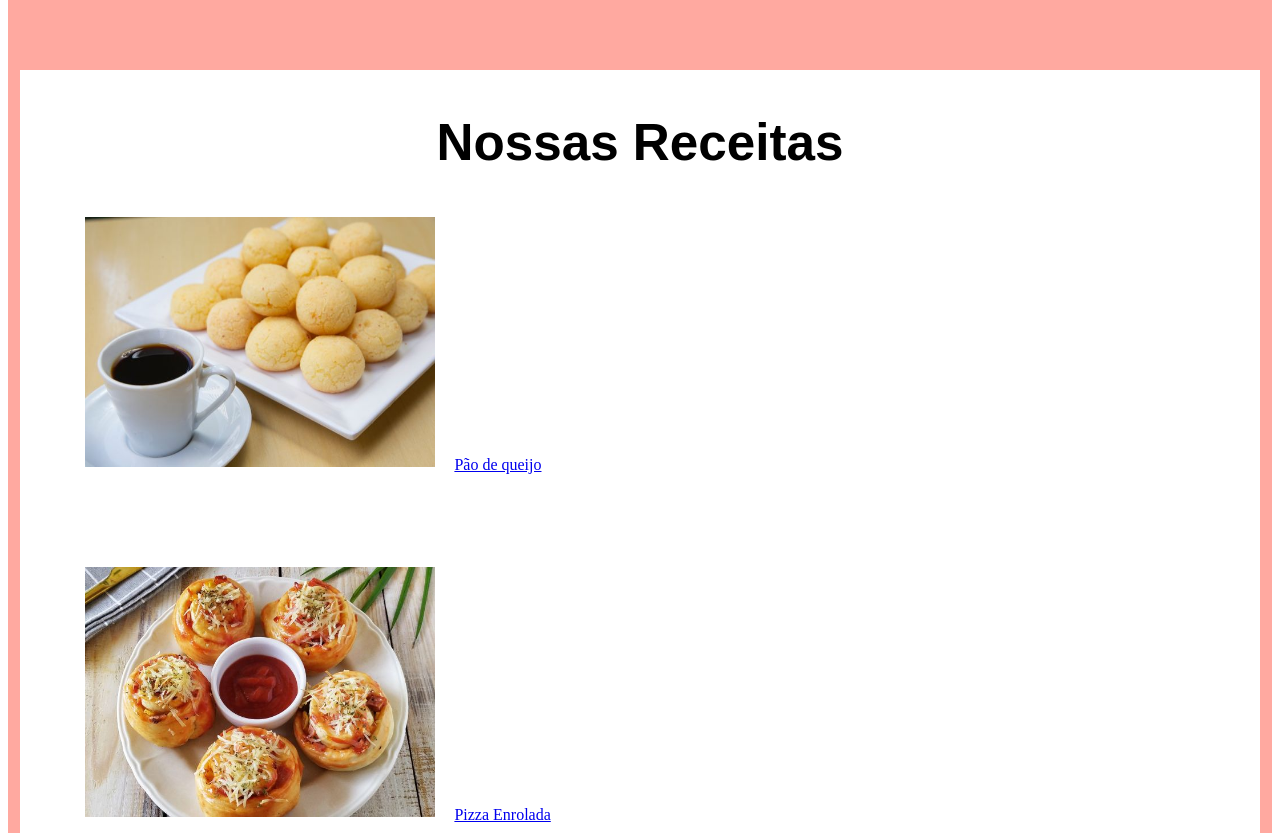
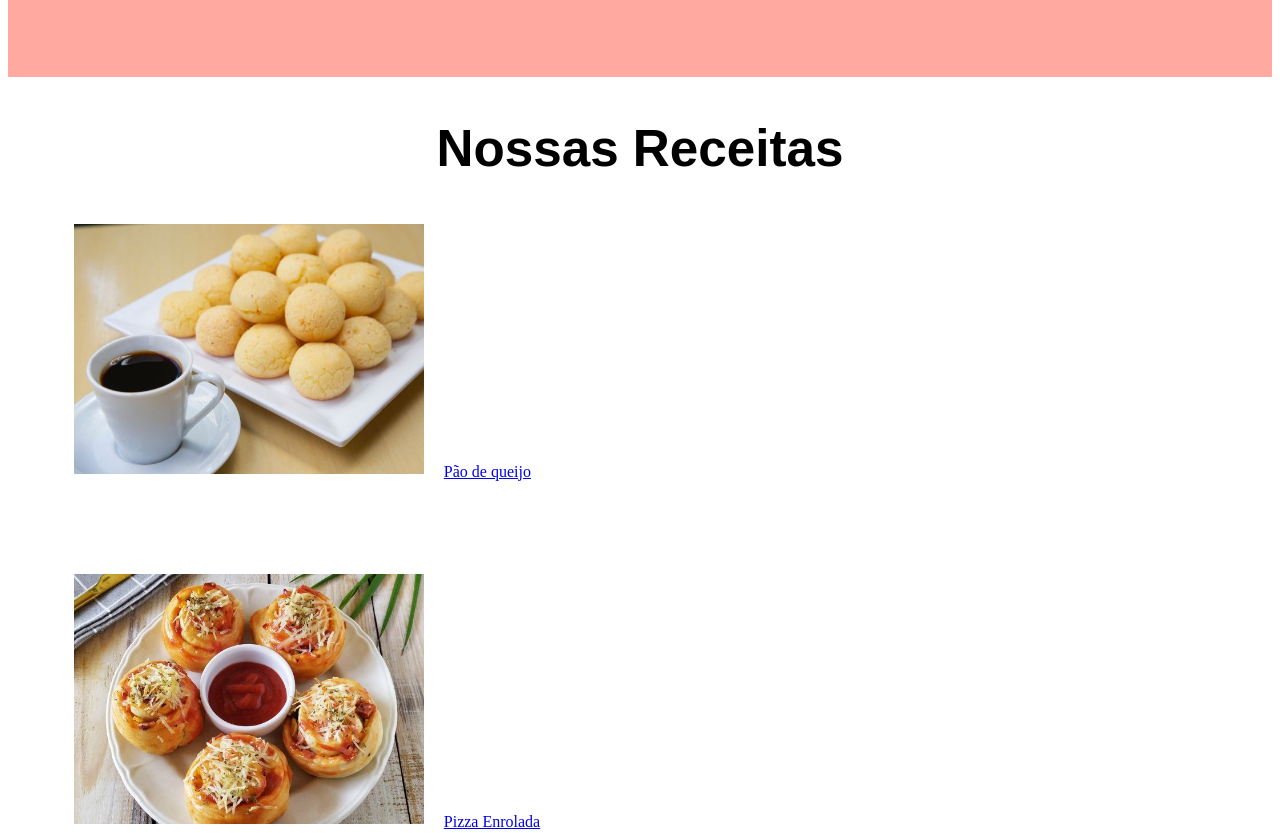
Before and after one commit to Livia-Lemes/Receitas-site-final, a plain HTML site: page index.html in a window 1280 px wide. Shown: the part 1040-1873 px from the top of the page. Drawn offline with Linux system fonts and the light colour scheme; files whose address does not match are found by name.

Commit message:
adicionando com alteraçoes

```diff
--- a/styles.css
+++ b/styles.css
@@ -1,8 +1,6 @@
 
 body{
     background-color: white;
-
-    border: 12px solid rgb(255, 169, 160);
 
 }
 
```
Also changed, not shown: index.html (+2 -0 lines), cookie.jpg (added), morango.chocolate.jpg (added).
